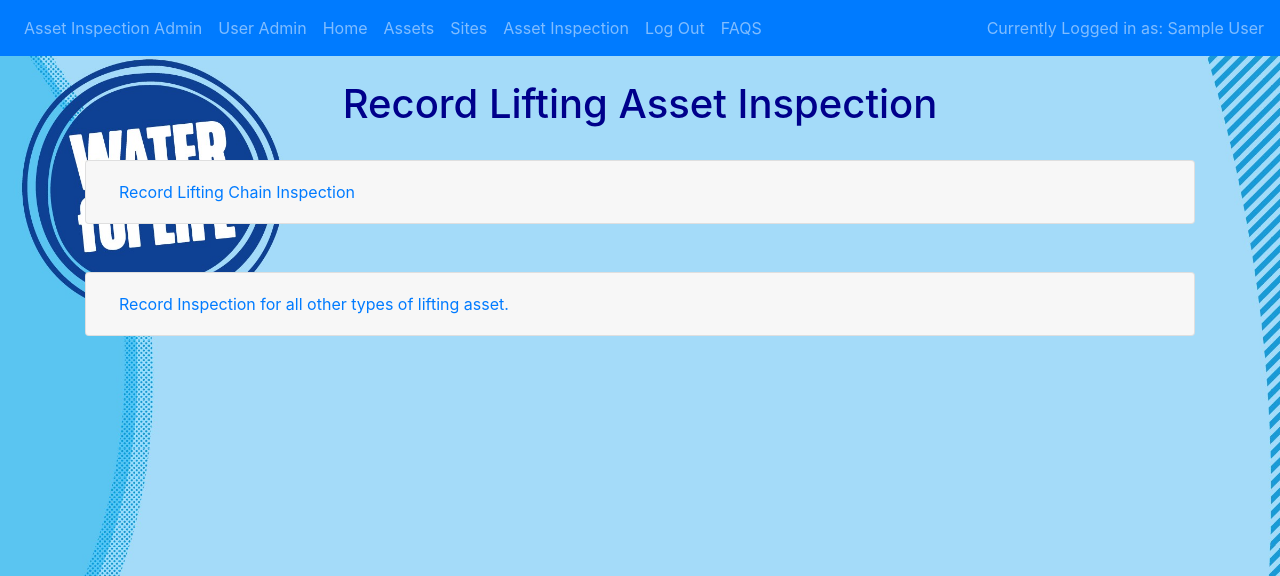
After one commit to PatC86/FP-LCHApp, a Flask app: page /inspection in a window 1280 px wide. The commit adds this page. Shown: the top 576 px of the page. Run offline with Flask 3, Linux system fonts and the light colour scheme; a user stored in the database is signed in; tables that the repository leaves empty hold one stand-in row (values such as "Sample post"); some libraries are stand-ins or nearby versions.

Commit message:
Dev update 17 - Other lifting asset inspections functionality added.

```diff
--- a/website/templates/base.html
+++ b/website/templates/base.html
@@ -2,7 +2,7 @@
 # Name      : Base.html
 # Author    : Patrick Cronin
 # Date      : 21/07/2025
-# Updated   : 04/08/2025
+# Updated   : 14/08/2025
 # Purpose   : Base html template for website
  -->
 <!DOCTYPE html>
@@ -71,7 +71,7 @@
     <div class="collapse navbar-collapse" id="navbar">
         <div class="navbar-nav">
             {% if user.is_authenticated and user.user_role.upper() == 'ADMIN' %}
-            <a class="nav-item nav-link" id="admininsp" href="/admininsp">Asset Inspection Admin</a>
+            <a class="nav-item nav-link" id="inspadmin" href="/inspadmin">Asset Inspection Admin</a>
             <a class="nav-item nav-link" id="useradmin" href="/useradmin">User Admin</a>
             {% endif %}
             {% if user.is_authenticated %}
--- /dev/null
+++ b/website/templates/inspection.html
@@ -0,0 +1,96 @@
+<!--
+# Name      : inspection.html
+# Author    : Patrick Cronin
+# Date      : 14/08/2025
+# Updated   : 15/08/2025
+# Purpose   : Page for field users to record lifting asset inspections.
+ -->
+{% extends "base.html" %}
+{% block title %} Inspections {% endblock %}
+{% block content %}
+<br>
+<h1 style="text-align: center; color: darkblue">Record Lifting Asset Inspection</h1>
+<br>
+<div class="accordion" id="userChainInspAccordion">
+    <div class="card" style="background-color: white;">
+        <div class="card-header" id="headingLiftingChainInsp">
+            <h2 class="mb-0">
+                <button class="btn btn-link btn-block text-left" type="button" data-toggle="collapse"
+                        data-target="#collapseLiftingChainInsp" aria-expanded="false" aria-controls="collapseLiftingChainInsp">
+                    Record Lifting Chain Inspection
+                </button>
+            </h2>
+        </div>
+        <div id="collapseLiftingChainInsp" class="collapse" aria-labelledby="headingLiftingChainInsp" data-parent="#userChainInspAccordion">
+            <div class="card-body">
+                <form method="POST">
+                    <input type="hidden" name="form" value="chain_insp">
+                    <div class="form-group">
+                        <label for="equip_no">Equip No:</label>
+                        <input type="text" class="form-control" id="equip_no" name="equip_no"
+                               placeholder="Please select equip no">
+                    </div>
+                    <div class="form-group">
+                        <label for="condition">Condition:</label>
+                        <input type="number" class="form-control" id="condition" name="condition"
+                               placeholder="Please select condition">
+                    </div>
+                    <div class="form-group">
+                        <label for="chain_length">Chain Length (m):</label>
+                        <input type="number" class="form-control" id="chain_length" name="chain_length" placeholder="Enter chain length in metres (m)">
+                    </div>
+                    <div class="form-group">
+                        <label for="pitch_length">Pitch Length (mm):</label>
+                        <input type="number" class="form-control" id="pitch_length" name="pitch_length" placeholder="Enter chain pitch length in millimeters (mm)">
+                    </div>
+                    <div class="form-group">
+                        <label for="mean_measured_pitch_length">Mean Measured Pitch Length (mm):</label>
+                        <input type="number" class="form-control" id="mean_measured_pitch_length" name="mean_measured_pitch_length"
+                               placeholder="Enter mean measured pitch length in millimetres (mm)">
+                    </div>
+                    <div class="form-group">
+                        <label for="pitches_measured">Pitches Measured:</label>
+                        <input type="number" class="form-control" id="pitches_measured" name="pitches_measured"
+                               placeholder="Enter number of pitches measured">
+                    </div>
+                    <br/>
+                    <button type="submit" class="btn btn-primary">Submit</button>
+                </form>
+            </div>
+        </div>
+    </div>
+</div>
+<br>
+<br>
+<div class="accordion" id="userOtherInspAccordion">
+    <div class="card" style="background-color: white;">
+        <div class="card-header" id="headingLiftingOtherInsp">
+            <h2 class="mb-0">
+                <button class="btn btn-link btn-block text-left" type="button" data-toggle="collapse"
+                        data-target="#collapseLiftingOtherInsp" aria-expanded="false" aria-controls="collapseLiftingOtherInsp">
+                    Record Inspection for all other types of lifting asset.
+                </button>
+            </h2>
+        </div>
+        <div id="collapseLiftingOtherInsp" class="collapse" aria-labelledby="headingLiftingOtherInsp" data-parent="#userOtherInspAccordion">
+            <div class="card-body">
+                <form method="POST">
+                    <input type="hidden" name="form" value="other_insp">
+                    <div class="form-group">
+                        <label for="o_equip_no">Equip No:</label>
+                        <input type="text" class="form-control" id="o_equip_no" name="o_equip_no"
+                               placeholder="Please select equip no">
+                    </div>
+                    <div class="form-group">
+                        <label for="o_condition">Condition:</label>
+                        <input type="number" class="form-control" id="o_condition" name="o_condition"
+                               placeholder="Please select condition">
+                    </div>
+                    <br/>
+                    <button type="submit" class="btn btn-primary">Submit</button>
+                </form>
+            </div>
+        </div>
+    </div>
+</div>
+{% endblock %}
--- a/website/views.py
+++ b/website/views.py
@@ -1,7 +1,7 @@
 # Name      : views
 # Author    : Patrick Cronin
 # Date      : 20/07/2025
-# Updated   : 04/08/2025
+# Updated   : 15/08/2025
 # Purpose   : Define views for application
 
 from flask import Blueprint, render_template, flash, url_for, request
@@ -11,12 +11,13 @@ from sqlalchemy import select
 
 from . import db
 from .userrolewrappers import admin_required
+from .inspections import conditioncheck
 
-from website.models import Site, Asset, Assetclass, Assetstatus, User, Role
+from website.models import Site, Asset, Assetclass, Assetstatus, User, Role, Inspection
 
 views = Blueprint('views', __name__)
 
-
+# flask blueprint view for home page
 @views.route('/')
 @login_required
 def home():
@@ -46,6 +47,34 @@ def assets():
         Assetstatus, Asset.equip_status == Assetstatus.status_id).join(Site, Asset.site_no == Site.site_no).all()
     return render_template('assets.html', user=current_user, assets=AssetList)
 
+@views.route('/inspection', methods=['GET', 'POST'])
+@login_required
+def inspection():
+    if request.method == 'POST':
+        form_id = request.form.get('form')
+        if form_id == 'other_insp':
+            EquipNo = request.form.get('o_equip_no')
+            Condition = request.form.get('o_condition')
+
+            if not all([EquipNo, Condition]):
+                flash('All fields are required.', 'error')
+                return redirect(url_for('views.inspection'))
+
+            ConditionPass = conditioncheck(Condition)
+            NewInspection = Inspection(equip_no=EquipNo,
+                                       condition_code=Condition,
+                                       asset_passed=ConditionPass,
+                                       user_id=current_user.id)
+            db.session.add(NewInspection)
+            db.session.commit()
+            flash('Inspection has been created.', 'success')
+
+    return render_template('inspection.html', user=current_user)
+
+@views.route('/inspadmin', methods=['GET', 'POST'])
+@admin_required
+def inspadmin():
+    return render_template('inspadmin.html', user=current_user)
 
 @views.route('/delete_user/<int:id>', methods=['POST'])
 @admin_required
```
Also changed, not shown: website/inspections.py (added, +35 -0 lines), website/templates/inspadmin.html (+14 -0 lines).
